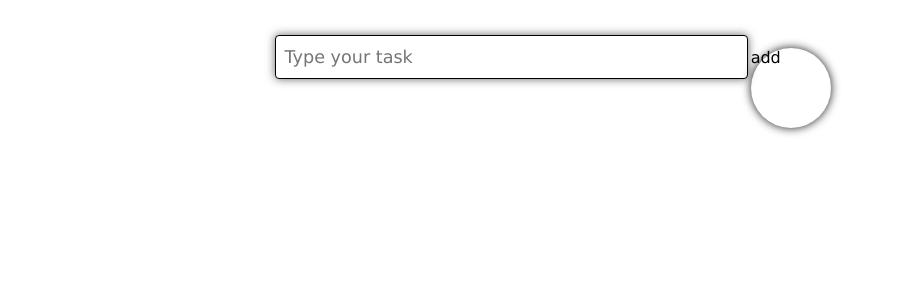
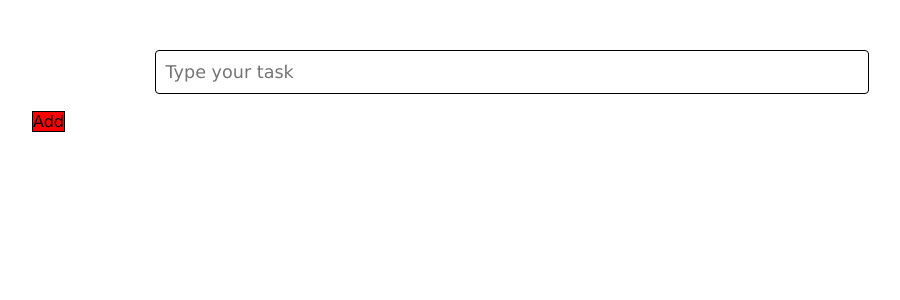
Before and after one commit to exxodia666/todo_app.js, a React (Create React App) app: page / in a window 1280 px wide. Shown: the top 300 px of the page, without its empty margins (128-1028 px from the left). Built offline with nearby package versions, Linux system fonts and the light colour scheme.

Commit message:
few changes

```diff
--- a/src/components/TodoList.js
+++ b/src/components/TodoList.js
@@ -1,28 +1,22 @@
-import React, { Component } from 'react';
-import '../styles/style.css';
-
+import React, { Component } from 'react'
+import '../styles/style.css'
+//import {buttons} from '../'
+import { deleteButton } from '../svg/delete.svg'
 export default class TodoList extends Component {
 
   render() {
 
-    document.addEventListener('keydown', (e) => {
-      if(e.code === 'Enter' && this.input.value){
-        addTodo(this.input.value);
-        this.input.value = '';
-        e.preventDefault();
-      }
-    });
+    document.addEventListener('keydown', (e) => { if(e.code === 'Enter' && this.input.value) { addTodo(this.input.value); this.input.value = ''; e.preventDefault()}});
 
     const appState    = this.props.store;
     const addTodo     = this.props.actions.addTodo;
     const reverseTodo = this.props.actions.reverseTodo;
     const deleteTodo  = this.props.actions.deleteTodo;
+
     const listItems   = appState.map((item) => {
-      if(item.completed === true) {
-        var liStyle = { 'textDecoration': 'line-through' };
-      }
+      if(item.completed === true) { var liStyle = { 'textDecoration': 'line-through' }};
       return (<li className = 'todo'>
-                              <a  className = 'delete'  onClick = { () => { deleteTodo(appState.indexOf(item))} }> </a>
+                              <img className = 'delete' src={deleteButton}  onClick = { () => { deleteTodo(appState.indexOf(item))} } />
                               <div style = { liStyle }  onClick = { () => { reverseTodo({ completed: item.completed, id: appState.indexOf(item) });}}>
                                 {item.text}
                               </div>
@@ -32,18 +26,13 @@ export default class TodoList extends Component {
     let input = '';
     return (
             <div className='App'>
-            <div className='row'>
-
                   <input placeholder=' Type your task'  type='text' ref =  { e => this.input = e} />
-                  <a className='add' onClick = {  () => { if(this.input.value) { addTodo(this.input.value); this.input.value = '';}}} >
-                  add
-                  </a>
-            </div>
-
               <ul>
                 { listItems }
               </ul>
-
+              <a className='add'  onClick = {  () => { if(this.input.value) { addTodo(this.input.value); this.input.value = '';}}} >
+                Add
+              </a>
 
            </div>);
   }
--- a/src/styles/style.css
+++ b/src/styles/style.css
@@ -14,7 +14,7 @@
           flex-direction: column;
   padding: 1em;
   padding-bottom: 0.5em;
-  width: 30em;
+  width: 60em;
   -webkit-box-align: start;
       -ms-flex-align: start;
           align-items: flex-start;
@@ -22,41 +22,25 @@
 }
 
 * .App ul {
+  margin: 0 auto;
   list-style-type: none;
 }
 
 * .App ul li {
-  margin: 0.5em;
-}
-
-* .App .add {
-  cursor: pointer;
-  margin: 1em auto;
-  height: 5em;
-  width: 5em;
-  border-radius: 50%;
-  -webkit-box-shadow: 0 0 10px rgba(0, 0, 0, 0.9);
-          box-shadow: 0 0 10px rgba(0, 0, 0, 0.9);
-}
-
-* .App .add:hover {
-  -webkit-transform: scale(1.1);
-  transform: scale(1.1);
-  -webkit-transition: 0.5s;
-  transition: 0.5s;
+  width: 35em;
+  margin: 0.9em;
 }
 
 * .App input {
-  margin: 2.5px;
+  margin: 1em auto !important;
+  display: block !important;
+  float: none !important;
   height: 2em;
   border-radius: 4px;
   border: 1px solid black;
-  width: 26.4em;
+  width: 40em;
   padding: 0.2em;
   font-size: 1.1em;
-  margin-bottom: 0.8em;
-  -webkit-box-shadow: 0 0 10px rgba(0, 0, 0, 0.6);
-          box-shadow: 0 0 10px rgba(0, 0, 0, 0.6);
 }
 
 * .App input:hover {
@@ -64,6 +48,11 @@
   transform: scale(1.05);
   -webkit-transition: 0.5s;
   transition: 0.5s;
+}
+
+* .add {
+  border: 1px solid black;
+  background-color: red;
 }
 
 * .completed {
@@ -85,8 +74,6 @@
   border: 1px solid black;
   border-radius: 6px;
   list-style: none;
-  -webkit-box-shadow: 0 0 10px rgba(0, 0, 0, 0.6);
-          box-shadow: 0 0 10px rgba(0, 0, 0, 0.6);
   padding: 0.5em;
 }
 
@@ -106,35 +93,6 @@
   -webkit-transition: 0.2s;
   transition: 0.2s;
   cursor: pointer;
-}
-
-.todo .delete {
-  width: 2em;
-  height: 2em;
-  opacity: 0.3;
-}
-
-.todo .delete:hover {
-  opacity: 1;
-  color: red;
-}
-
-.todo .delete:before, .todo .delete:after {
-  position: absolute;
-  content: ' ';
-  height: 2em;
-  width: 2px;
-  background-color: red;
-}
-
-.todo .delete:before {
-  -webkit-transform: rotate(45deg);
-          transform: rotate(45deg);
-}
-
-.todo .delete:after {
-  -webkit-transform: rotate(-45deg);
-          transform: rotate(-45deg);
 }
 
 .todo:hover {
--- a/src/styles/style.scss
+++ b/src/styles/style.scss
@@ -1,45 +1,34 @@
-*{
+* {
         font-family: Verdana, Geneva, Tahoma, sans-serif;
         margin: 0;
         padding: 0;
 .App {
+       // border: 1px solid black;
         display: flex;
         flex-direction: column;
         padding: 1em;
         padding-bottom: 0.5em;
-        width: 30em;
+        width: 60em;
         align-items: flex-start;
         margin: 1em auto;
 ul {
+        margin: 0 auto;
         list-style-type: none;
 li {
-        margin: 0.5em;
+        width: 35em;
+        margin: 0.9em;
 }
 }
-.add {
-        cursor: pointer;
-        margin: 1em auto;
-        height: 5em;
-        width: 5em;
-        border-radius: 50%;
-        box-shadow: 0 0 10px rgba(0,0,0,0.9);
-        }
-.add:hover {
-        -webkit-transform: scale(1.1);
-        -ms-transform: scale(1.1);
-        transform: scale(1.1);
-        transition: 0.5s;
-        }
 input {
-        margin: 2.5px;
+        margin: 1em auto !important;
+        display:block !important;
+        float:none !important;
         height: 2em;
         border-radius: 4px;
         border: 1px solid black;
-        width: 26.4em;
+        width: 40em;
         padding: 0.2em;
         font-size: 1.1em;
-        margin-bottom: 0.8em;
-        box-shadow: 0 0 10px rgba(0,0,0,0.6);
 }
 input:hover{
         -webkit-transform: scale(1.05);
@@ -48,6 +37,11 @@ input:hover{
         transition: 0.5s;
 }
 }
+.add {
+        border: 1px solid black;
+        background-color: red;
+}
+
 .completed {
         text-decoration: overline;
         }
@@ -62,7 +56,7 @@ input:hover{
         border: 1px solid black;
         border-radius: 6px;
         list-style: none;
-        box-shadow: 0 0 10px rgba(0,0,0,0.6);
+        ///box-shadow: 0 0 10px rgba(0,0,0,0.6);
         padding: 0.5em;
 div {
         margin-left: 0.5em;
@@ -79,28 +73,8 @@ div {
         transition: 0.2s;
         cursor: pointer;
 }
-.delete {
-        width: 2em;
-        height: 2em;
-        opacity: 0.3;
-}
-.delete:hover {
-        opacity: 1;
-        color:red;
-}
-.delete:before, .delete:after {
-        position: absolute;
-        content: ' ';
-        height: 2em;
-        width: 2px;
-        background-color:red;
-}
-.delete:before {
-        transform: rotate(45deg);
-        }
-.delete:after {
-        transform: rotate(-45deg);
-}
+
+
 }
 .todo:hover{
         -webkit-transform: scale(1.05);
@@ -112,6 +86,7 @@ div {
         display: flex;
         flex-direction: row;
 }
+
 @media screen and (max-width: 426px){
 *{
         background-color: red;
```
Also changed, not shown: 1 other file (tests, documents, lock files or other folders).
